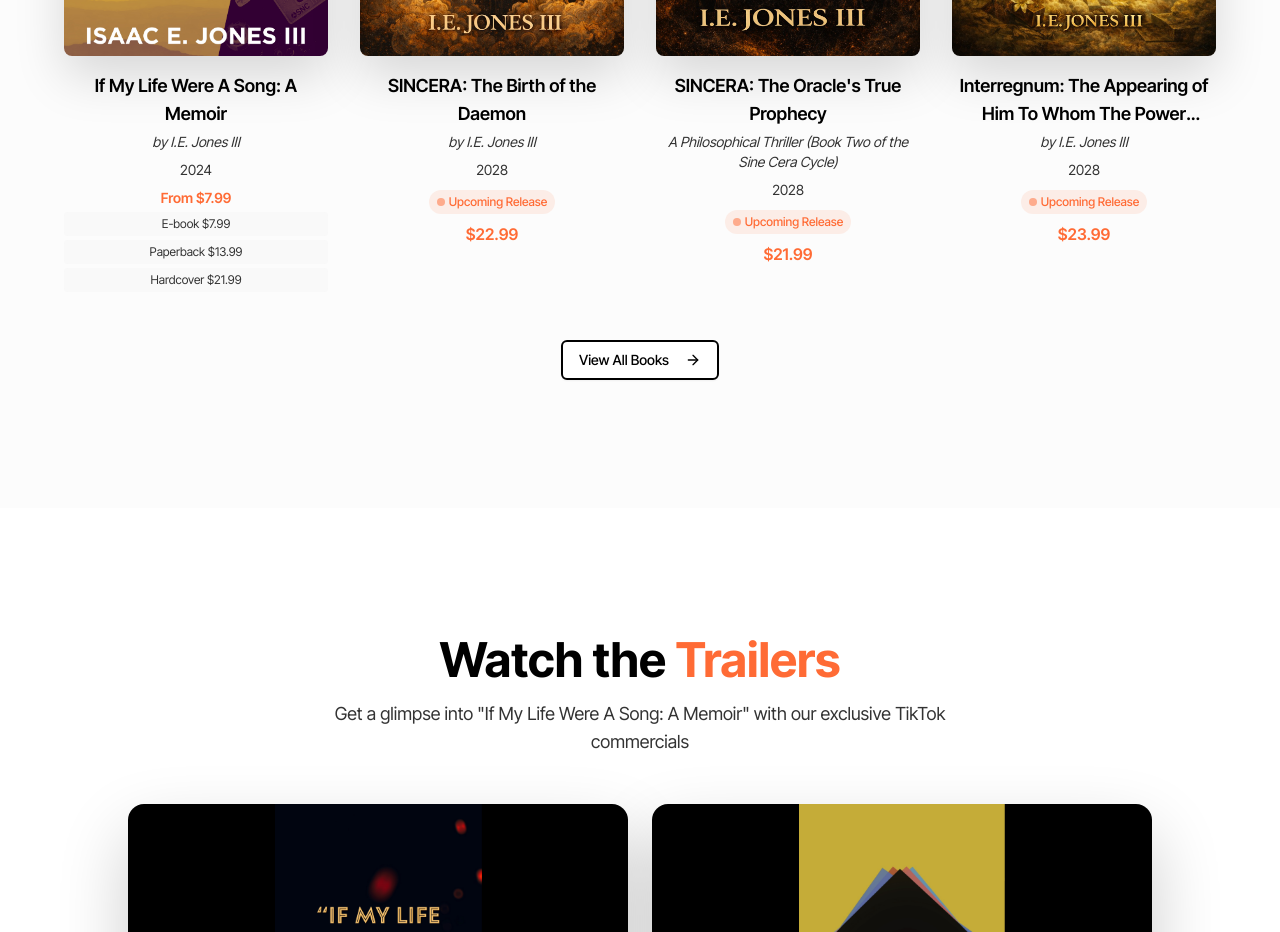
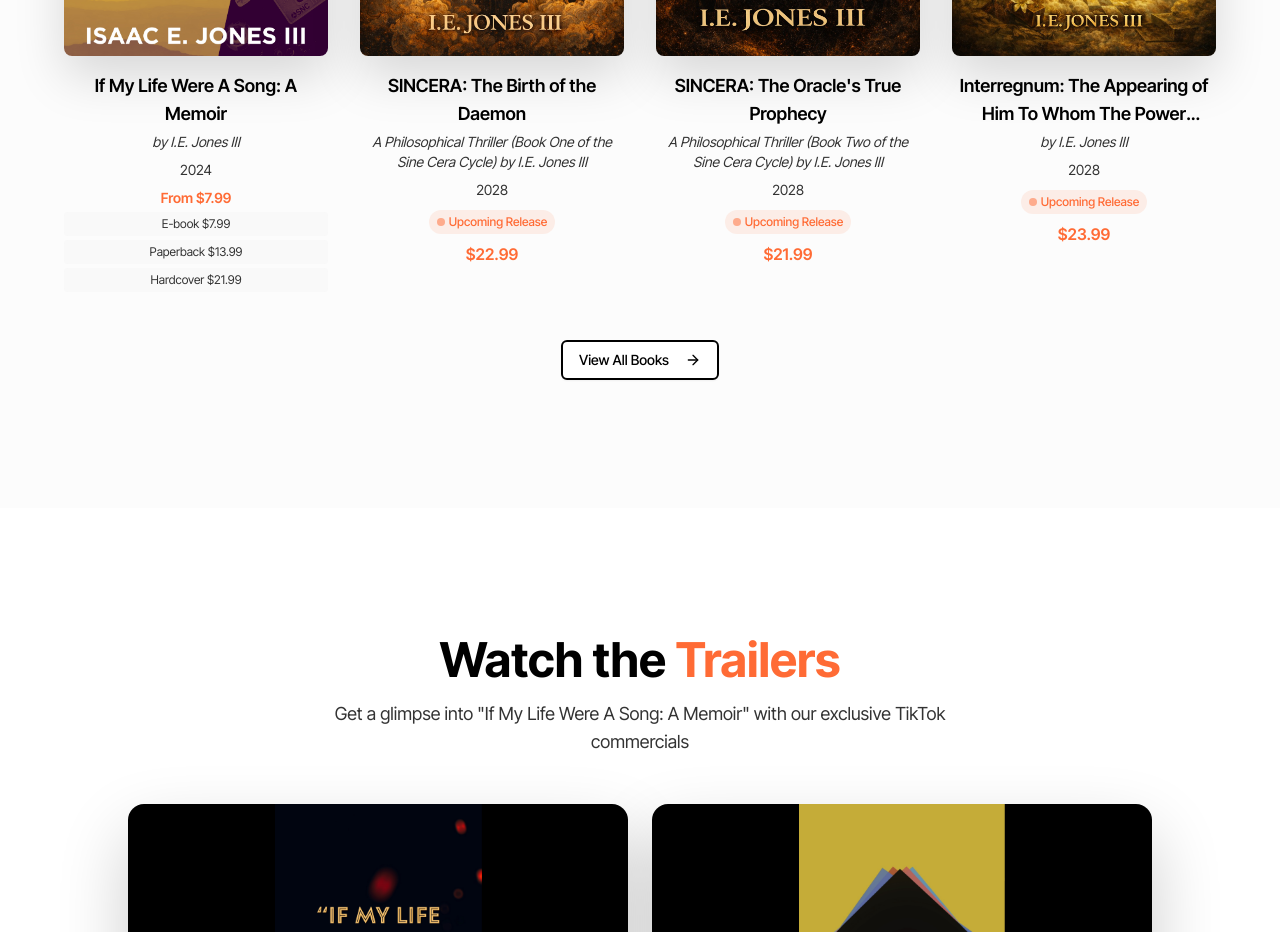
Before and after one commit to 103softwaresolutionsllc-rgb/jones-narrative-labs, a React (Vite) app in the folder app/: page / in a window 1280 px wide. Shown: the part 3300-4232 px from the top of the page. Built offline with nearby package versions, Linux system fonts and the light colour scheme.

Commit message:
Update author attribution for books 2 and 3 to include full author information

```diff
--- a/app/src/App.tsx
+++ b/app/src/App.tsx
@@ -500,7 +500,7 @@ function BooksSection() {
     {
       id: 2,
       title: 'SINCERA: The Birth of the Daemon',
-      author: 'by I.E. Jones III',
+      author: 'A Philosophical Thriller (Book One of the Sine Cera Cycle) by I.E. Jones III',
       cover: '/images/book-2.png',
       description: 'The first installment of a gripping philosophical thriller series that explores the boundaries between good, evil, and the nature of consciousness itself.',
       price: '$22.99',
@@ -517,7 +517,7 @@ function BooksSection() {
     {
       id: 3,
       title: 'SINCERA: The Oracle\'s True Prophecy',
-      author: 'A Philosophical Thriller (Book Two of the Sine Cera Cycle)',
+      author: 'A Philosophical Thriller (Book Two of the Sine Cera Cycle) by I.E. Jones III',
       cover: '/images/book-3.png',
       description: 'The compelling sequel that delves deeper into the mysterious world of Sine Cera, where ancient prophecies and modern philosophy collide.',
       price: '$21.99',
```
